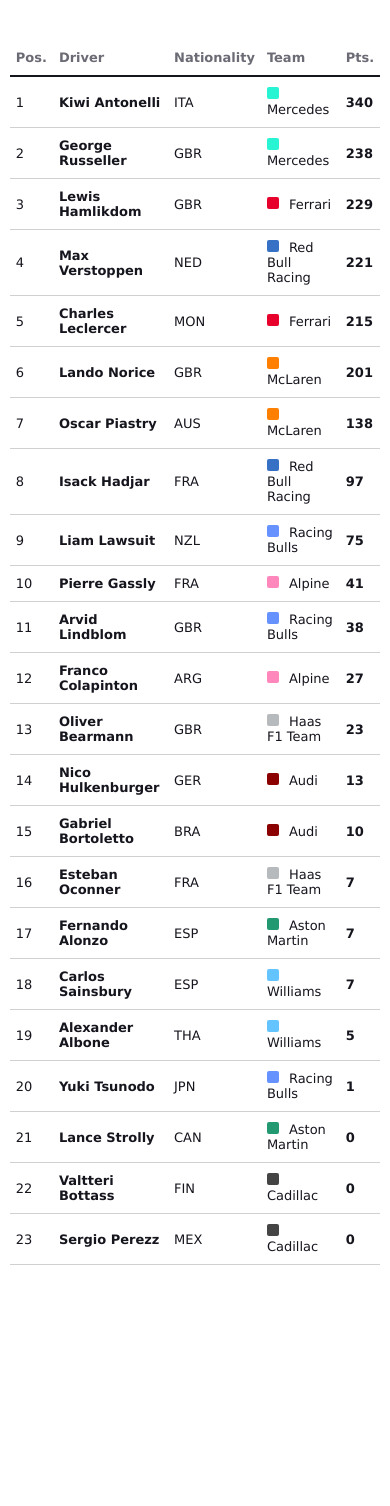
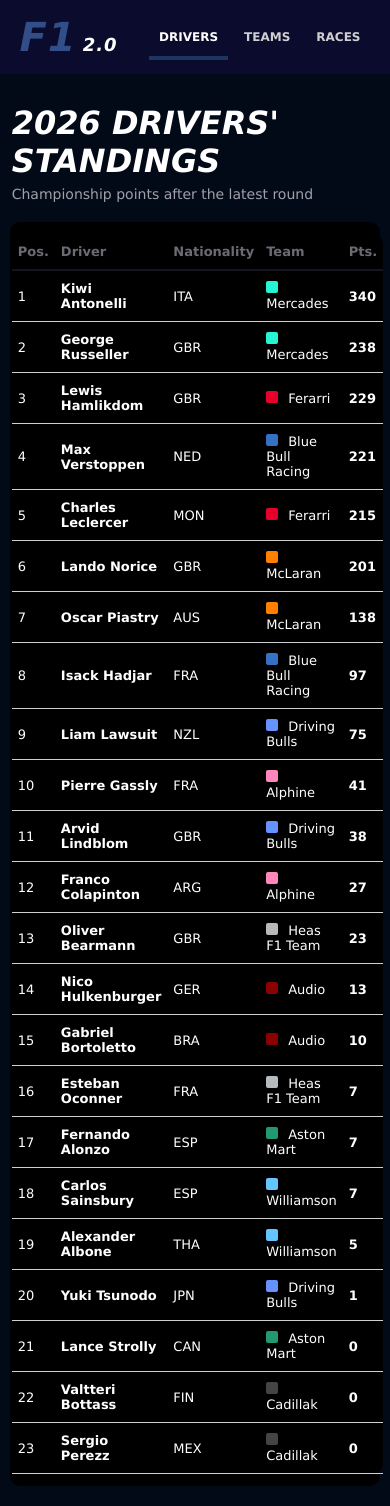
Before and after one commit to AkosKonya/Akos--ppethus-uppgift, a plain HTML site: page index.html in a window 390 px wide. Before the commit the page ends 1305 px from the top, so only its background shows below. Drawn offline with Linux system fonts and the light colour scheme.

Commit message:
Add files via upload

```diff
--- a/index.html
+++ b/index.html
@@ -1,13 +1,38 @@
 <!DOCTYPE html>
 <html>
     <head>
+        <!-- Teckenkodning: gor att specialtecken visas korrekt -->
         <meta charset="UTF-8">
+        <!-- Viewport: anpassar sidan efter skermens bredd (mobil/dator) -->
         <meta name="viewport" content="width=device-width, initial-scale=1.0">
-        <title>F1 2.0</title>
+        <!-- Sidans titel som visas i webblesarens flik -->
+        <title>F1 2.0 - Drivers</title>
+        <!-- Lenka till den gemensamma CSS-filen -->
         <link rel="stylesheet" href="style.css">
     </head>
     <body>
+        <!-- Sidhuvud med logga och navigation (samma pa alla sidor) -->
+        <header class="site-header">
+            <!-- Logga: "2.0" ligger i en span sa den kan fa egen stil -->
+            <div class="logo">F1<span>2.0</span></div>
+            <!-- Huvudmeny: klassen "active" markerar sidan man befinner sig pa -->
+            <nav class="main-nav">
+                <a href="index.html" class="active">Drivers</a>
+                <a href="teams.html">Teams</a>
+                <a href="races.html">Races</a>
+            </nav>
+        </header>
+
+        <!-- Rubrik och underrubrik for sidan -->
+        <div class="page-title">
+            <h1>2026 Drivers' Standings</h1>
+            <p>Championship points after the latest round</p>
+        </div>
+
+        <!-- Behallare som ramar in tabellen -->
+        <div class="content-container">
             <table>
+                <!-- Tabellhuvud med kolumnrubriker -->
                 <thead>
                     <tr>
                         <th>Pos.</th>
@@ -17,169 +42,171 @@
                         <th>Pts.</th>
                     </tr>
                 </thead>
+                <!-- Tabellkropp: en rad per forare, sorterad efter poeng -->
                 <tbody>
                     <tr>
                         <td>1</td>
                         <td class="driver">Kiwi Antonelli</td>
                         <td>ITA</td>
-                    <td class="team mercedes">Mercedes</td>
+                        <td class="team mercades">Mercades</td>
                         <td class="pts">340</td>
                     </tr>
                     <tr>
                         <td>2</td>
                         <td class="driver">George Russeller</td>
                         <td>GBR</td>
-                    <td class="team mercedes">Mercedes</td>
+                        <td class="team mercades">Mercades</td>
                         <td class="pts">238</td>
                     </tr>
                     <tr>
                         <td>3</td>
                         <td class="driver">Lewis Hamlikdom</td>
                         <td>GBR</td>
-                    <td class="team ferrari">Ferrari</td>
+                        <td class="team ferarri">Ferarri</td>
                         <td class="pts">229</td>
                     </tr>
                     <tr>
                         <td>4</td>
                         <td class="driver">Max Verstoppen</td>
                         <td>NED</td>
-                    <td class="team redbull">Red Bull Racing</td>
+                        <td class="team bluebull">Blue Bull Racing</td>
                         <td class="pts">221</td>
                     </tr>
                     <tr>
                         <td>5</td>
                         <td class="driver">Charles Leclercer</td>
                         <td>MON</td>
-                    <td class="team ferrari">Ferrari</td>
+                        <td class="team ferarri">Ferarri</td>
                         <td class="pts">215</td>
                     </tr>
                     <tr>
                         <td>6</td>
                         <td class="driver">Lando Norice</td>
                         <td>GBR</td>
-                    <td class="team mclaren">McLaren</td>
+                        <td class="team mclaran">McLaran</td>
                         <td class="pts">201</td>
                     </tr>
                     <tr>
                         <td>7</td>
                         <td class="driver">Oscar Piastry</td>
                         <td>AUS</td>
-                    <td class="team mclaren">McLaren</td>
+                        <td class="team mclaran">McLaran</td>
                         <td class="pts">138</td>
                     </tr>
                     <tr>
                         <td>8</td>
                         <td class="driver">Isack Hadjar</td>
                         <td>FRA</td>
-                    <td class="team redbull">Red Bull Racing</td>
+                        <td class="team bluebull">Blue Bull Racing</td>
                         <td class="pts">97</td>
                     </tr>
                     <tr>
                         <td>9</td>
                         <td class="driver">Liam Lawsuit</td>
                         <td>NZL</td>
-                    <td class="team racingbulls">Racing Bulls</td>
+                        <td class="team drivingbulls">Driving Bulls</td>
                         <td class="pts">75</td>
                     </tr>
                     <tr>
                         <td>10</td>
                         <td class="driver">Pierre Gassly</td>
                         <td>FRA</td>
-                    <td class="team alpine">Alpine</td>
+                        <td class="team alphine">Alphine</td>
                         <td class="pts">41</td>
                     </tr>
                     <tr>
                         <td>11</td>
                         <td class="driver">Arvid Lindblom</td>
                         <td>GBR</td>
-                    <td class="team racingbulls">Racing Bulls</td>
+                        <td class="team drivingbulls">Driving Bulls</td>
                         <td class="pts">38</td>
                     </tr>
                     <tr>
                         <td>12</td>
                         <td class="driver">Franco Colapinton</td>
                         <td>ARG</td>
-                    <td class="team alpine">Alpine</td>
+                        <td class="team alphine">Alphine</td>
                         <td class="pts">27</td>
                     </tr>
                     <tr>
                         <td>13</td>
                         <td class="driver">Oliver Bearmann</td>
                         <td>GBR</td>
-                    <td class="team haas">Haas F1 Team</td>
+                        <td class="team heas">Heas F1 Team</td>
                         <td class="pts">23</td>
                     </tr>
                     <tr>
                         <td>14</td>
                         <td class="driver">Nico Hulkenburger</td>
                         <td>GER</td>
-                    <td class="team audi">Audi</td>
+                        <td class="team audio">Audio</td>
                         <td class="pts">13</td>
                     </tr>
                     <tr>
                         <td>15</td>
                         <td class="driver">Gabriel Bortoletto</td>
                         <td>BRA</td>
-                    <td class="team audi">Audi</td>
+                        <td class="team audio">Audio</td>
                         <td class="pts">10</td>
                     </tr>
                     <tr>
                         <td>16</td>
                         <td class="driver">Esteban Oconner</td>
                         <td>FRA</td>
-                    <td class="team haas">Haas F1 Team</td>
+                        <td class="team heas">Heas F1 Team</td>
                         <td class="pts">7</td>
                     </tr>
                     <tr>
                         <td>17</td>
                         <td class="driver">Fernando Alonzo</td>
                         <td>ESP</td>
-                    <td class="team astonmartin">Aston Martin</td>
+                        <td class="team astonmart">Aston Mart</td>
                         <td class="pts">7</td>
                     </tr>
                     <tr>
                         <td>18</td>
                         <td class="driver">Carlos Sainsbury</td>
                         <td>ESP</td>
-                    <td class="team williams">Williams</td>
+                        <td class="team williamson">Williamson</td>
                         <td class="pts">7</td>
                     </tr>
                     <tr>
                         <td>19</td>
                         <td class="driver">Alexander Albone</td>
                         <td>THA</td>
-                    <td class="team williams">Williams</td>
+                        <td class="team williamson">Williamson</td>
                         <td class="pts">5</td>
                     </tr>
                     <tr>
                         <td>20</td>
                         <td class="driver">Yuki Tsunodo</td>
                         <td>JPN</td>
-                    <td class="team racingbulls">Racing Bulls</td>
+                        <td class="team drivingbulls">Driving Bulls</td>
                         <td class="pts">1</td>
                     </tr>
                     <tr>
                         <td>21</td>
                         <td class="driver">Lance Strolly</td>
                         <td>CAN</td>
-                    <td class="team astonmartin">Aston Martin</td>
+                        <td class="team astonmart">Aston Mart</td>
                         <td class="pts">0</td>
                     </tr>
                     <tr>
                         <td>22</td>
                         <td class="driver">Valtteri Bottass</td>
                         <td>FIN</td>
-                    <td class="team cadillac">Cadillac</td>
+                        <td class="team cadillak">Cadillak</td>
                         <td class="pts">0</td>
                     </tr>
                     <tr>
                         <td>23</td>
                         <td class="driver">Sergio Perezz</td>
                         <td>MEX</td>
-                    <td class="team cadillac">Cadillac</td>
+                        <td class="team cadillak">Cadillak</td>
                         <td class="pts">0</td>
                     </tr>
                 </tbody>
             </table>
+        </div>
     </body>
 </html>
--- a/style.css
+++ b/style.css
@@ -1,18 +1,122 @@
+/* Grundstil for hela sidan */
 body
 {
-    background-color: white;
-    color: #15151e;
-    margin: 0;
+    background-color: #030a17;   /* Morkbla bakgrund */
+    color: white;                /* Vit standardtext */
+    margin: 0;                   /* Tar bort webblesarens standardmarginal */
     font-family: Verdana, sans-serif;
 }
 
+/* Sidhuvud (logga + meny) */
+.site-header
+{
+    background-color: #0b0b2d;
+    display: flex;                    /* Legger logga och meny bredvid varandra */
+    align-items: center;              /* Centrerar vertikalt */
+    justify-content: space-between;   /* Logga till venster, meny till hoger */
+    flex-wrap: wrap;                  /* Tillater radbrytning pa smala skermar */
+    padding: 0 5%;
+}
+
+/* Logga */
+.logo
+{
+    font-size: 40px;
+    font-weight: bold;
+    font-style: italic;
+    color: #314e88;
+    padding: 14px 0;
+    letter-spacing: 1px;              /* Extra avstand mellan bokstaverna */
+}
+
+/* "2.0" i loggan: mindre och vit */
+.logo span
+{
+    color: white;
+    margin-left: 6px;
+    font-size: 18px;
+}
+
+/* Navigationsmeny */
+.main-nav
+{
+    display: flex;
+    gap: 6px;                         /* Avstand mellan menylenkarna */
+}
+
+/* Vanlig menylenk */
+.main-nav a
+{
+    color: #d0d0d2;
+    text-decoration: none;            /* Tar bort understrykning */
+    font-weight: bold;
+    font-size: 14px;
+    text-transform: uppercase;        /* Versaler */
+    padding: 22px 18px 18px;
+    border-bottom: 4px solid transparent;   /* Osynlig linje som blir synlig vid hover/active */
+    margin-bottom: -4px;
+    transition: color 0.15s, border-color 0.15s;   /* Mjuk overgang */
+}
+
+/* Vid hover (musen ligger over en menylenk) */
+.main-nav a:hover
+{
+    color: white;
+    border-bottom-color: #6b6b75;
+}
+
+/* Den sida man befinner sig pa just nu */
+.main-nav a.active
+{
+    color: white;
+    border-bottom-color: #1e3562;
+}
+
+/* Sidrubrik */
+.page-title
+{
+    width: 80%;
+    margin: 30px auto 0;              /* "auto" centrerar horisontellt */
+}
+
+.page-title h1
+{
+    margin: 0;
+    font-size: 32px;
+    text-transform: uppercase;
+    font-style: italic;
+}
+
+/* Underrubrik */
+.page-title p
+{
+    margin: 6px 0 0;
+    color: #a0a0aa;                   /* Gra text */
+    font-size: 14px;
+}
+
+/* Innehallsbehallare (ramar in tabellen) */
+.content-container
+{
+    width: 80%;
+    margin: 20px auto;
+    padding: 2px;
+    background-color: black;
+    border-radius: 10px;              /* Rundade horn */
+}
+
+/* Tabell */
 table
 {
-    width: 75%;
-    margin: 40px auto;
-    border-collapse: collapse;
+    background-color: black;
+    width: 92%;
+    margin: 10px auto;
+    border-collapse: collapse;        /* Slar ihop cellkanter till en linje */
+    border-radius: 10px;
+    border-bottom: none;
 }
 
+/* Kolumnrubriker */
 th
 {
     text-align: left;
@@ -22,26 +126,30 @@
     border-bottom: 2px solid #15151e;
 }
 
+/* Tabellceller */
 td
 {
     text-align: left;
     padding: 16px;
-    border-bottom: 1px solid #d0d0d2;
+    border-bottom: 1px solid #d0d0d2;   /* Tunn linje mellan raderna */
 }
 
+/* Markerar raden under musen */
 tbody tr:hover
 {
-    background-color: #f5f5f7;
+    background-color: #15151e;
 }
 
+/* Fet text for forare/loppnamn och poeng */
 .driver, .pts
 {
     font-weight: bold;
 }
 
+/* Lagferger, Skapar en liten fergad ruta framfor lagnamnet */
 .team::before
 {
-    content: "";
+    content: "";                      /* Tomt innehall: rutan skapas enbart med CSS */
     display: inline-block;
     width: 12px;
     height: 12px;
@@ -49,20 +157,42 @@
     border-radius: 2px;
 }
 
-.mercedes::before     { background-color: #27f4d2; }
-.ferrari::before      { background-color: #e8002d; }
-.redbull::before      { background-color: #3671c6; }
-.mclaren::before      { background-color: #ff8000; }
-.racingbulls::before  { background-color: #6692ff; }
-.alpine::before       { background-color: #ff87bc; }
-.haas::before         { background-color: #b6babd; }
-.audi::before         { background-color: #8b0000; }
-.astonmartin::before  { background-color: #229971; }
-.williams::before     { background-color: #64c4ff; }
-.cadillac::before     { background-color: #444444; }
+/* Varje lag far sin egen ferg pa rutan */
+.mercades::before     { background-color: #27f4d2; }
+.ferarri::before      { background-color: #e8002d; }
+.bluebull::before      { background-color: #3671c6; }
+.mclaran::before      { background-color: #ff8000; }
+.drivingbulls::before  { background-color: #6692ff; }
+.alphine::before       { background-color: #ff87bc; }
+.heas::before         { background-color: #b6babd; }
+.audio::before         { background-color: #8b0000; }
+.astonmart::before  { background-color: #229971; }
+.williamson::before     { background-color: #64c4ff; }
+.cadillak::before     { background-color: #444444; }
 
+/* Responsiv design: anpassning for smala skermar (mobil) */
 @media (max-width: 700px)
 {
-    table { width: 95%; }
-    th, td { padding: 10px 6px; font-size: 13px; }
+    /* Bredare innehall pa sma skermar */
+    .content-container, .page-title
+    {
+        width: 94%;
+    }
+    table
+    {
+        width: 98%;
+    }
+    /* Mindre luft och text i tabellen */
+    th, td
+    {
+        padding: 10px 6px;
+
+        font-size: 13px;
+    }
+    /* Mindre menylenkar */
+    .main-nav a
+    {
+        padding: 12px 10px;
+        font-size: 12px;
+    }
 }
```
Also changed, not shown: Races.html (added, +132 -0 lines), Teams.html (added, +116 -0 lines). Lines whose indentation alone changed are shown as unchanged.
